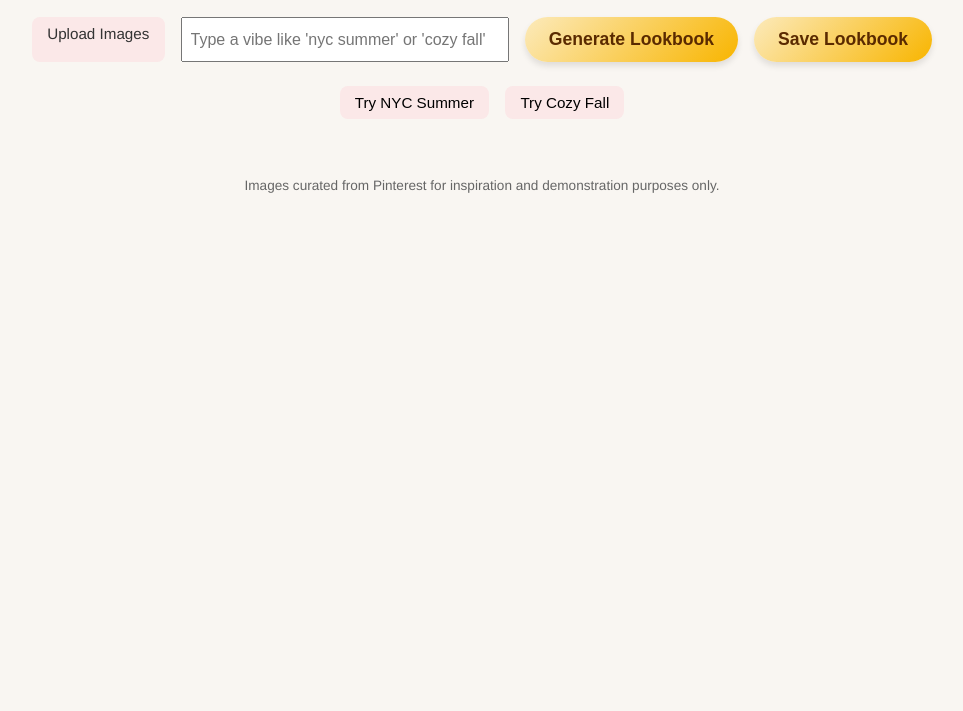
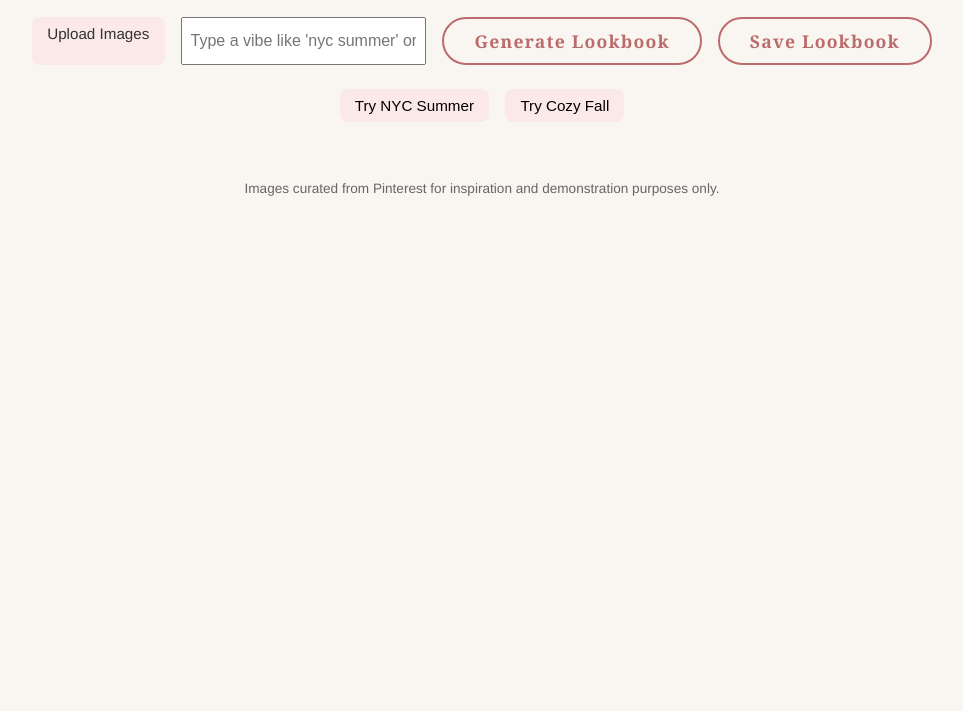
Before and after one commit to iman044/fashion-moodboard-generator, a plain HTML site: page index.html in a window 1280 px wide. Shown: the part 89-800 px from the top of the page, without its empty margins (158-1121 px from the left). Drawn offline with nearby package versions, Linux system fonts and the light colour scheme.

Commit message:
Update styles.css

```diff
--- a/styles.css
+++ b/styles.css
@@ -43,6 +43,7 @@ header h1 {
 #moodboard img:hover {
   transform: scale(1.05);
 }
+
 #quickButtons {
   display: flex;
   justify-content: center;
@@ -63,6 +64,7 @@ header h1 {
 .quick-vibe:hover {
   background-color: #f5c6c6;
 }
+
 .custom-upload {
   display: inline-block;
   background-color: #fbe8e8;
@@ -77,6 +79,7 @@ header h1 {
 .custom-upload:hover {
   background-color: #f5c6c6;
 }
+
 .vibe-description {
   text-align: center;
   font-style: italic;
@@ -84,26 +87,27 @@ header h1 {
   margin: 1em 0;
   color: #444;
 }
+
+/* Classy button style - updated */
 .fancy-button {
-  background: linear-gradient(135deg, #fceabb, #f8b500);
-  border: none;
-  border-radius: 25px;
-  padding: 12px 24px;
+  background-color: transparent;
+  border: 2px solid #bb6b6b;
+  border-radius: 30px;
+  padding: 10px 30px;
   font-size: 1.1rem;
   font-weight: 600;
-  color: #5a2a00;
+  color: #bb6b6b;
   cursor: pointer;
+  font-family: 'Georgia', serif;
+  letter-spacing: 1.2px;
+  transition: all 0.3s ease;
   display: inline-flex;
   align-items: center;
-  gap: 10px;
-  box-shadow: 0 4px 6px rgba(0,0,0,0.1);
-  transition: background 0.3s ease;
+  gap: 8px;
 }
+
 .fancy-button:hover {
-  background: linear-gradient(135deg, #f8b500, #fceabb);
+  background-color: #bb6b6b;
+  color: #fff;
+  box-shadow: 0 4px 10px rgba(187, 107, 107, 0.3);
 }
-.button-icon {
-  width: 24px;
-  height: 24px;
-  object-fit: contain;
-}
```
